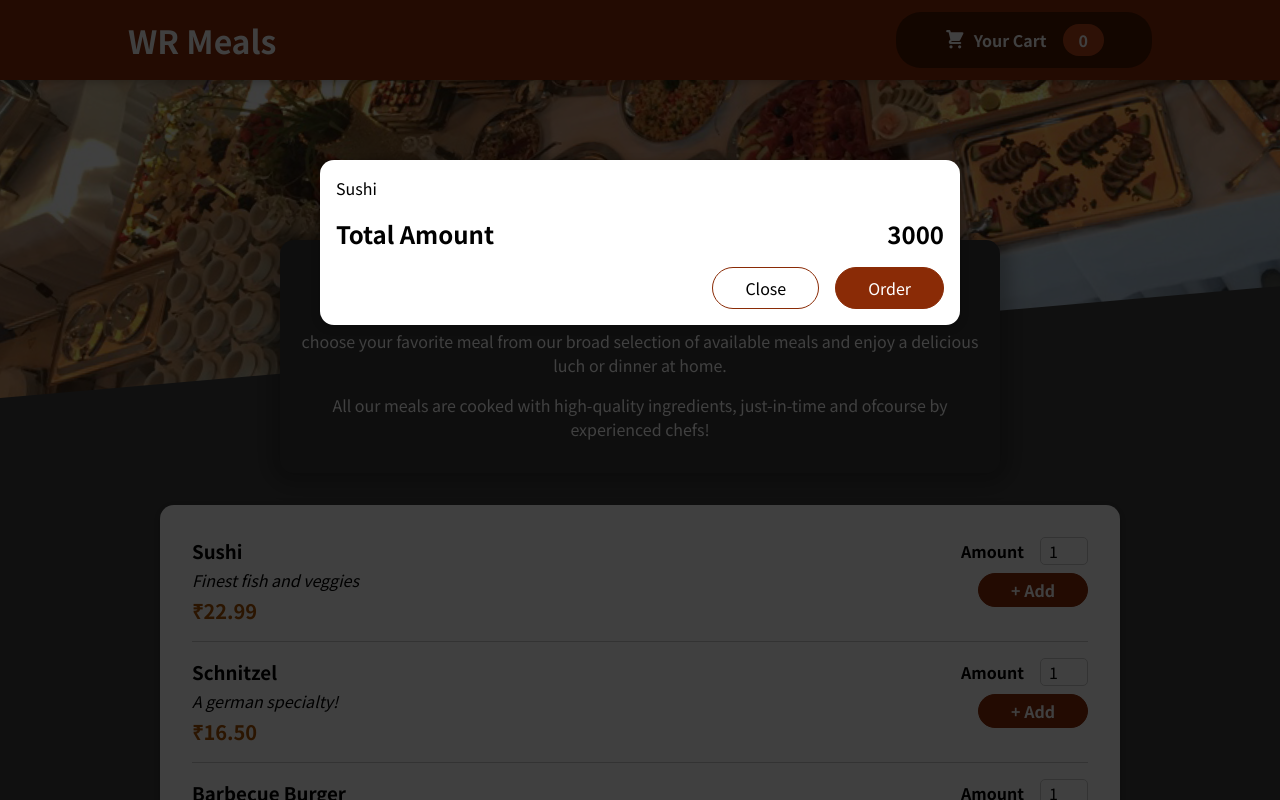
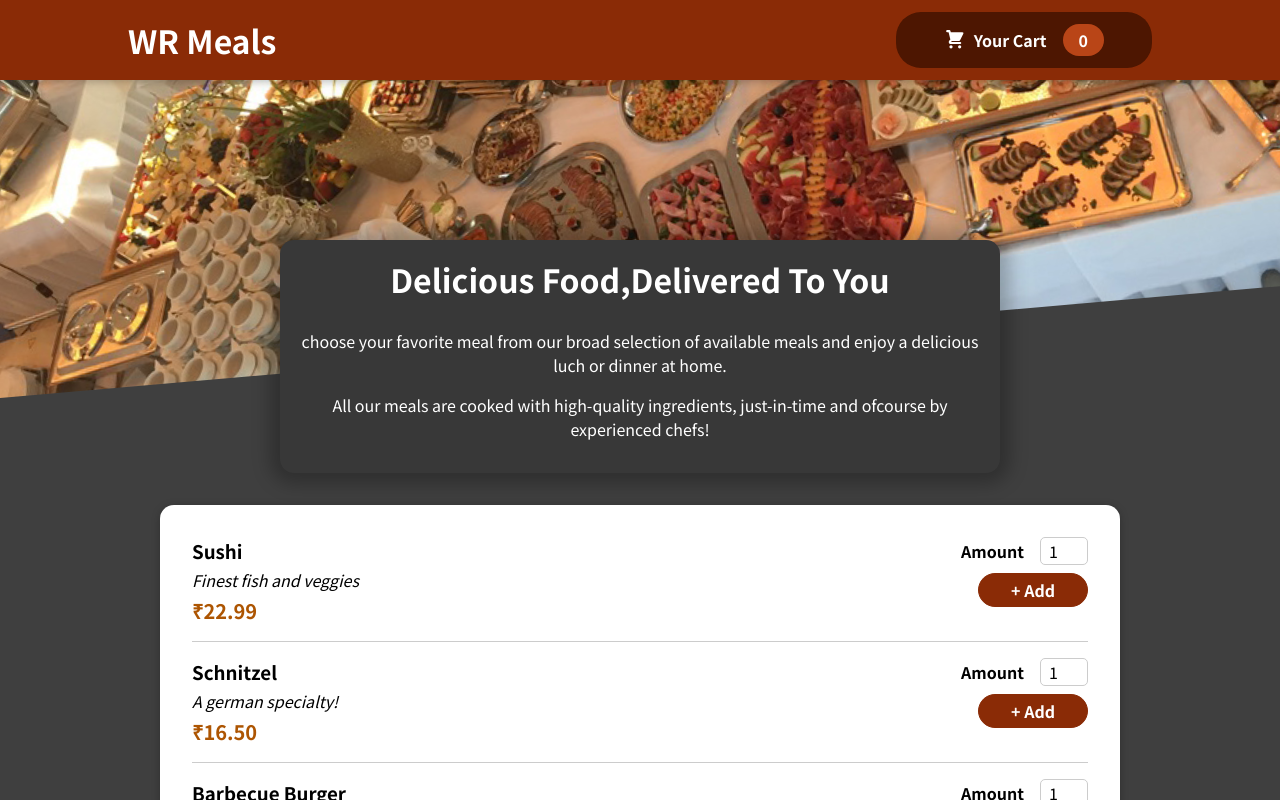
Before and after one commit to Wahidur612000/my-restaurant-app, a React (Create React App) app: page / in a window 1280 px wide. Shown: the top 800 px of the page. Built offline with nearby package versions, Linux system fonts and the light colour scheme.

Commit message:
Cart open and close

```diff
--- a/src/App.js
+++ b/src/App.js
@@ -1,13 +1,22 @@
-import React,{Fragment} from 'react';
+import React,{Fragment,useState} from 'react';
 import Header from "./components/Layout/Header";
 import Meals from './components/Meals/Meals';
 import Cart from './components/Cart/Cart';
 
 function App() {
+  const [cartIsShown,setCartIsShown]=useState(false);
+
+  const showCartHandler=()=>{
+    setCartIsShown(true);
+  };
+  const hideCartHandler=()=>{
+    setCartIsShown(false);
+  };
+
   return (
     <Fragment>
-      <Cart />
-      <Header />
+      {cartIsShown && <Cart onClose={hideCartHandler} />}
+      <Header onShowCart={showCartHandler} />
       <main><Meals /></main>
     </Fragment>
   );
--- a/src/components/Cart/Cart.js
+++ b/src/components/Cart/Cart.js
@@ -7,14 +7,14 @@ const Cart=(props)=>{
     ].map(item=><li>{item.name}</li>)}</ul>;
 
 
-    return <Modal>
+    return <Modal onClose={props.onClose}>
         {cartItems}
         <div className={classes.total}>
             <span>Total Amount</span>
             <span>3000</span>
         </div>
         <div className={classes.actions}>
-            <button className={classes['button-alt']}>Close</button>
+            <button className={classes['button-alt']} onClick={props.onClose} >Close</button>
             <button className={classes.button}>Order</button>
         </div>
     </Modal>
--- a/src/components/Layout/Header.js
+++ b/src/components/Layout/Header.js
@@ -9,7 +9,7 @@ const Header=(props)=>{
     return <Fragment>
         <header className={classes.header}>
             <h1>WR Meals</h1>
-            <HeaderCartButton />
+            <HeaderCartButton onClick={props.onShowCart} />
         </header>
         <div className={classes['main-image']}>
             <img  src={mealsImage} alt='A table full of delicious food' />
--- a/src/components/Layout/HeaderCartButton.js
+++ b/src/components/Layout/HeaderCartButton.js
@@ -2,7 +2,7 @@ import CartIcon from '../Cart/CartIcon';
 import classes from './HeaderCartButton.module.css'
 
 const HeaderCartButton=(props)=>{
- return <button className={classes.button}>
+ return <button className={classes.button} onClick={props.onClick} >
     <span className={classes.icon}>
         <CartIcon />
     </span>
--- a/src/components/UI/Modal.js
+++ b/src/components/UI/Modal.js
@@ -4,7 +4,7 @@ import ReactDOM from 'react-dom';
 import classes from './Modal.module.css';
 
 const Backdrop = (props) => {
-  return <div className={classes.backdrop} />;
+  return <div className={classes.backdrop} onClick={props.onClose} />;
 };
 
 const ModalOverlay = (props) => {
@@ -20,7 +20,7 @@ const portalElement = document.getElementById('overlays');
 const Modal = (props) => {
   return (
     <Fragment>
-      {ReactDOM.createPortal(<Backdrop />, portalElement)}
+      {ReactDOM.createPortal(<Backdrop onClose={props.onClose} />, portalElement)}
       {ReactDOM.createPortal(
         <ModalOverlay>{props.children}</ModalOverlay>,
         portalElement
```
